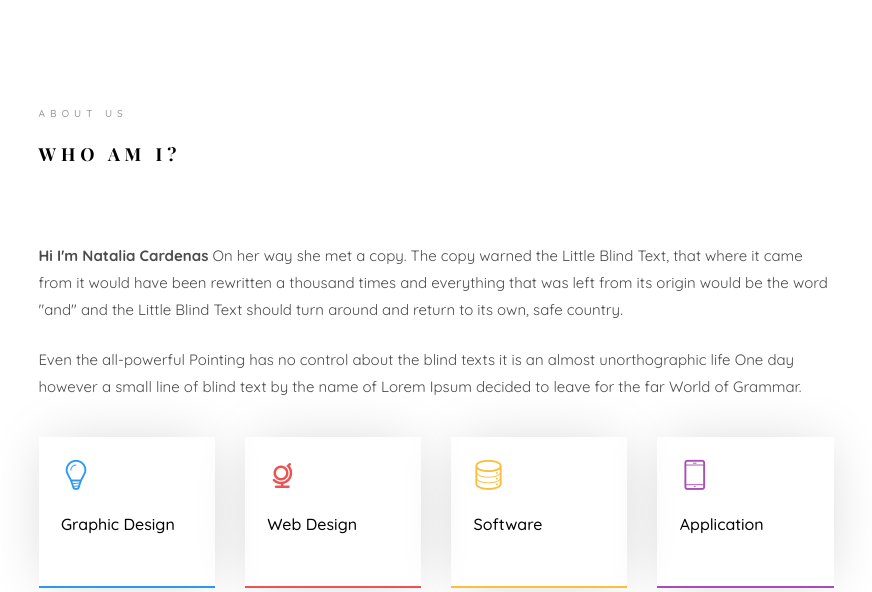
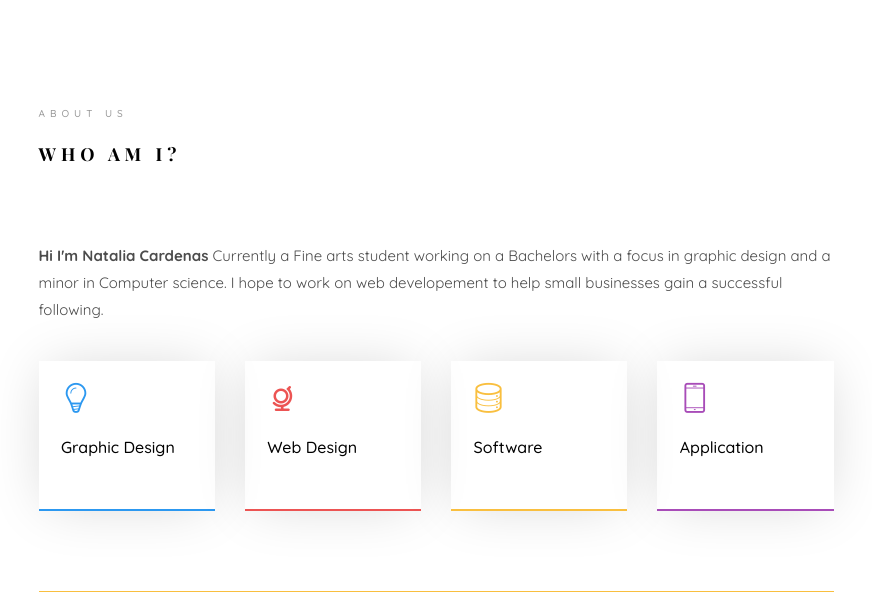
Before and after one commit to NatCard00/CS-Natalia, a Flask app: page / in a window 1280 px wide. Shown: the part 905-1497 px from the top of the page, without its empty margins (354-1226 px from the left). Run offline with Flask 2, Linux system fonts and the light colour scheme; some libraries are stand-ins or nearby versions; some web fonts are replaced.

Commit message:
short Bio

```diff
--- a/templates/index.html
+++ b/templates/index.html
@@ -139,8 +139,8 @@ Copyright <script>document.write(new Date().getFullYear());</script> All rights
 									<div class="about-desc">
 										<span class="heading-meta">About Us</span>
 										<h2 class="colorlib-heading">Who Am I?</h2>
-										<p><strong>Hi I'm Natalia Cardenas</strong> On her way she met a copy. The copy warned the Little Blind Text, that where it came from it would have been rewritten a thousand times and everything that was left from its origin would be the word "and" and the Little Blind Text should turn around and return to its own, safe country.</p>
-										<p>Even the all-powerful Pointing has no control about the blind texts it is an almost unorthographic life One day however a small line of blind text by the name of Lorem Ipsum decided to leave for the far World of Grammar.</p>
+										<p><strong>Hi I'm Natalia Cardenas</strong> Currently a Fine arts student working on a Bachelors with a focus in graphic design and a minor in Computer science. I hope to work on web developement to help small
+										businesses gain a successful following.</p>
 									</div>
 								</div>
 							</div>
@@ -731,7 +731,7 @@ Copyright <script>document.write(new Date().getFullYear());</script> All rights
 									<i class="icon-globe-outline"></i>
 								</div>
 								<div class="colorlib-text">
-									<p><a href="#">natalie.carden65@gmail.com</a></p>
+									<p><a href="#">nat.card@gmail.com</a></p>
 								</div>
 							</div>
 
@@ -740,7 +740,7 @@ Copyright <script>document.write(new Date().getFullYear());</script> All rights
 									<i class="icon-map"></i>
 								</div>
 								<div class="colorlib-text">
-									<p>1201 W University Dr, Edinburg, TX 78539</p>
+									<p>1201 W University Dr.</p>
 								</div>
 							</div>
 
```
